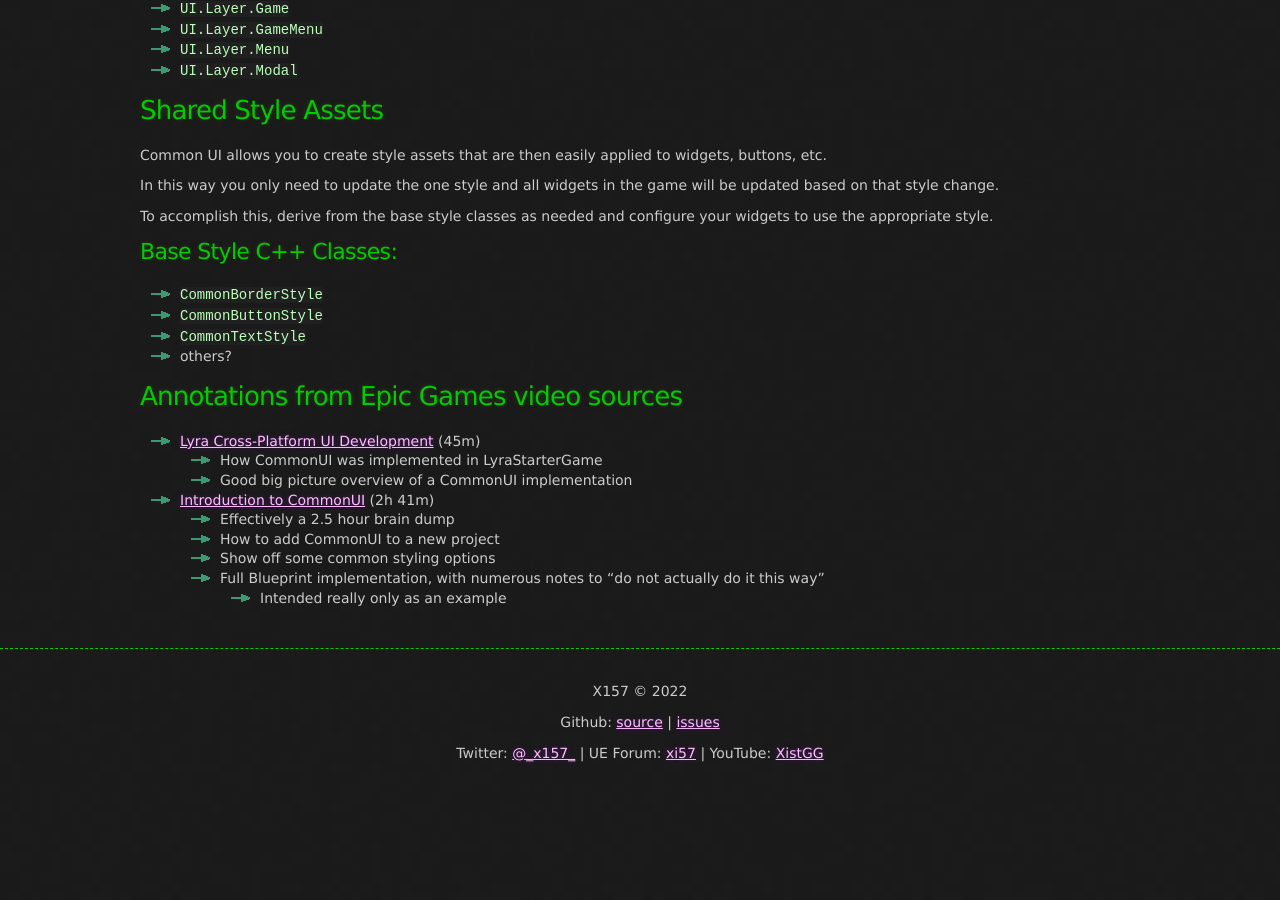
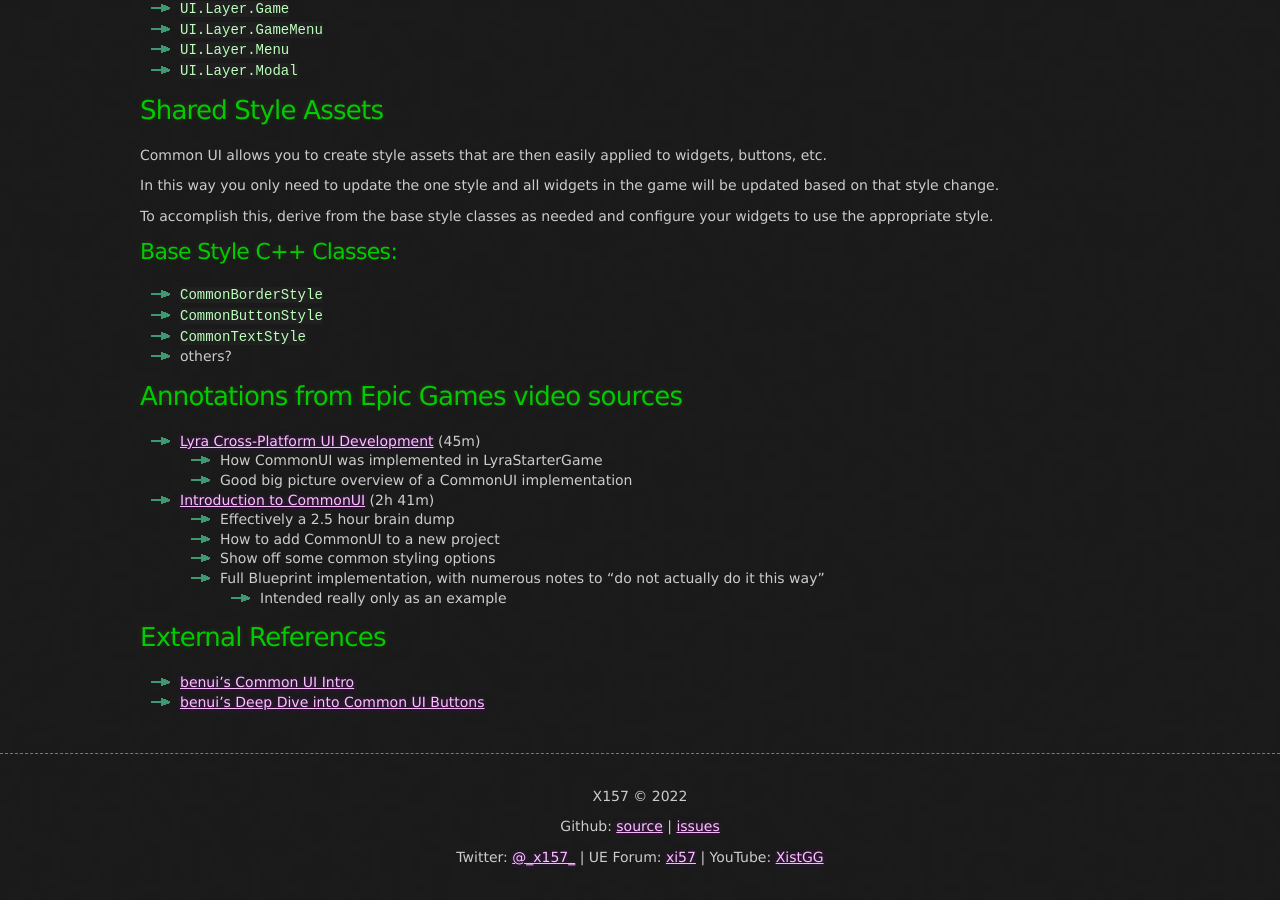
Before and after one commit to x157/x157.github.io, a Jekyll site: the page built from UE5/CommonUI/index.md, in a window 1280 px wide and 900 px high, scrolled down 1416 px. Built offline with Jekyll 4.4.1, drawn with Linux system fonts in a browser that asks for light colours; before the commit the page ends 2212 px from its top, so only the background shows below that.

Commit message:
Add benui references

```diff
--- a/UE5/CommonUI/index.md
+++ b/UE5/CommonUI/index.md
@@ -129,3 +129,9 @@ widgets to use the appropriate style.
 
 
 <a id="Annotations_Other"></a>
+
+
+## External References
+
+- [benui's Common UI Intro](https://benui.ca/unreal/common-ui-intro/)
+- [benui's Deep Dive into Common UI Buttons](https://benui.ca/unreal/common-ui-button/)
```
